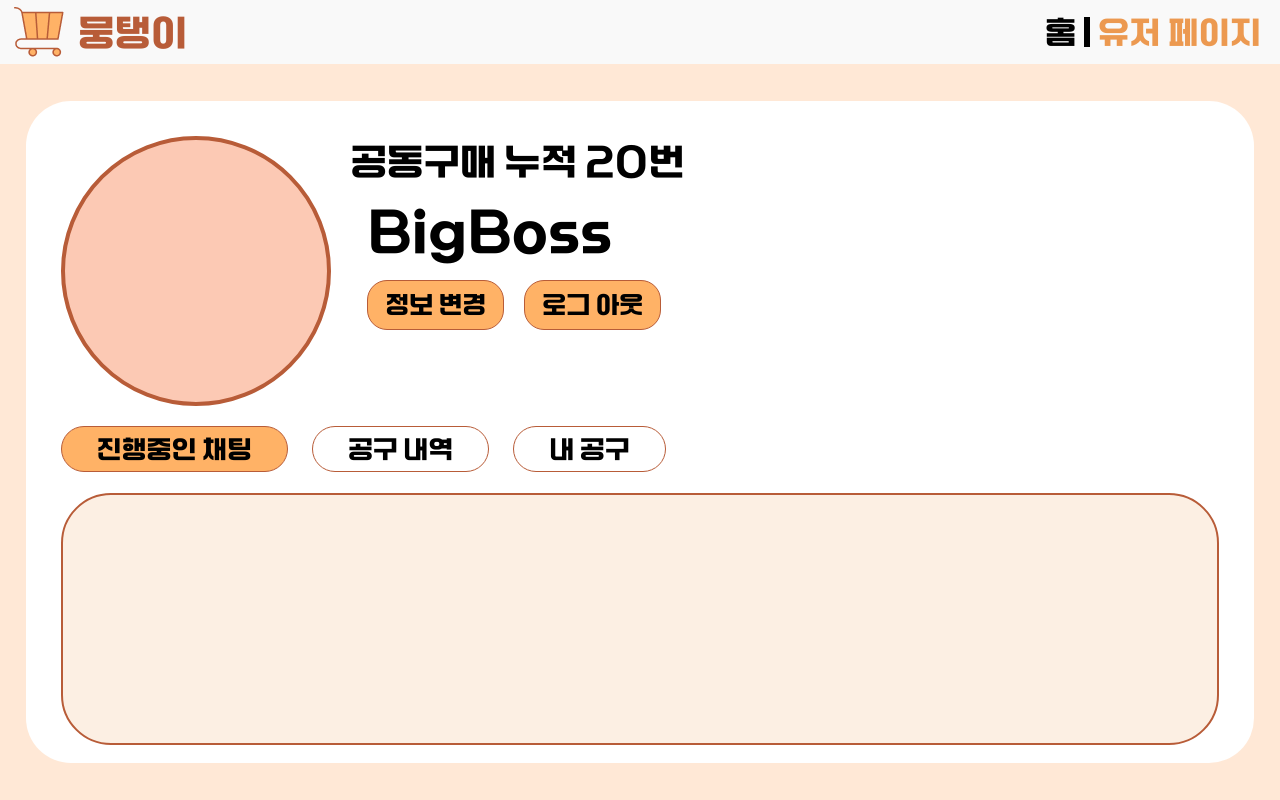
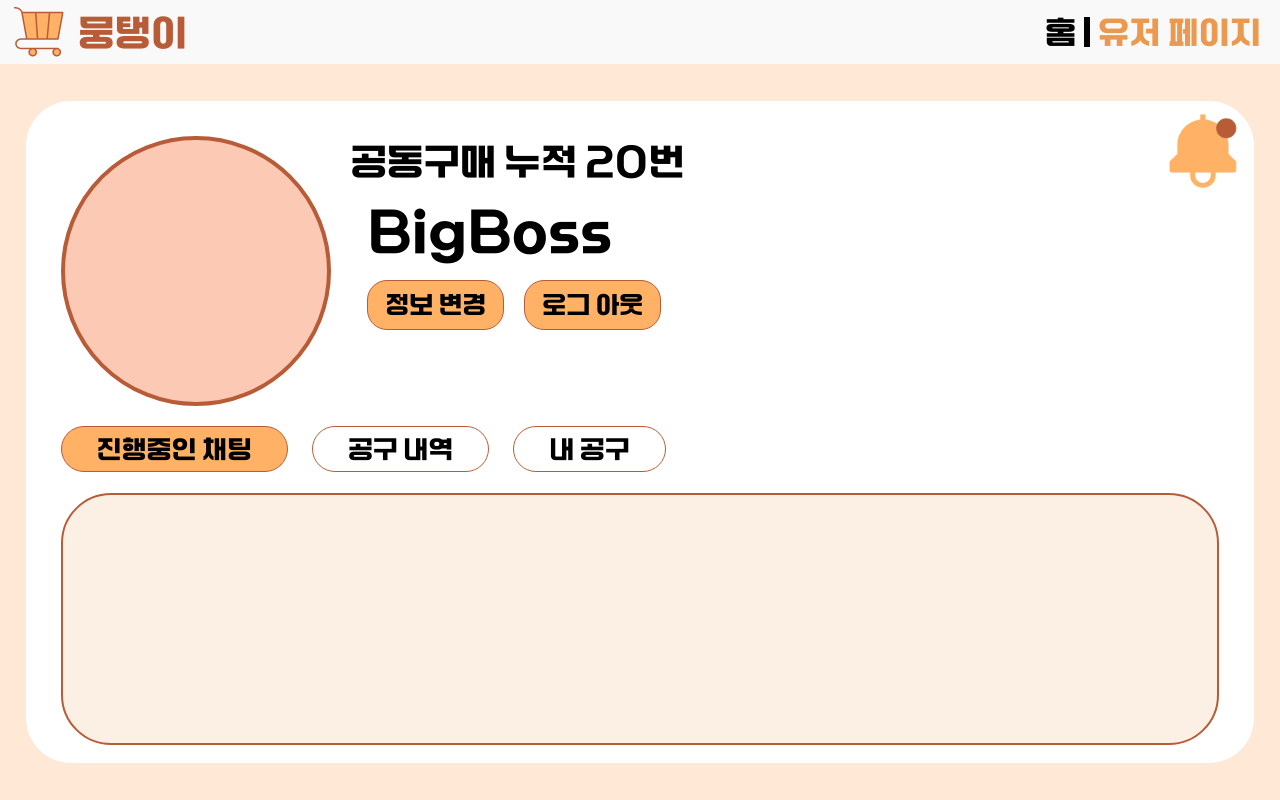
Before and after one commit to AP-1team/Frontend, a React (Vite) app in the folder bought-MTE/: page /userPage in a window 1280 px wide. Built offline with nearby package versions, Linux system fonts and the light colour scheme.

Commit message:
알람을 추가함

```diff
--- a/bought-MTE/index.html
+++ b/bought-MTE/index.html
@@ -1,5 +1,5 @@
 <!doctype html>
-<html lang="en">
+<html lang="ko">
   <head>
     <meta charset="UTF-8" />
     <link rel="icon" type="image/svg+xml" href="/moong.png" />
--- a/bought-MTE/src/App.css
+++ b/bought-MTE/src/App.css
@@ -491,6 +491,7 @@ body {
   background-color: white;
   border-radius: 45px;
   padding: 35px;
+  position: relative;
 }
 
 .userPage-userBox {
@@ -585,6 +586,14 @@ body {
   display: flex;
 }
 
+.userPage-bell {
+  position: absolute;
+  width: 5rem;
+  top: 10px;
+  right: 10px;
+  cursor: pointer;
+}
+
 /*LOC 영역 (LogOutConfirm)*/
 
 .LOC-container {
@@ -595,6 +604,7 @@ body {
   justify-content: center;
   align-items: center;
   background-color: rgba(0, 0, 0, 0.326);
+  z-index: 9999999999999;
 }
 
 .LOC-box {
@@ -969,3 +979,17 @@ body {
 #Upload-deadline {
   min-width: 40%;
 }
+
+/*alarm 영역*/
+
+.alarm-container {
+  position: absolute;
+  width: 25rem;
+  height: 32rem;
+  background-color: #FCEFE3;
+  border: 2px solid #B85C38;
+  position: absolute;
+  top: 10px;
+  right: 100px;
+  border-radius: 50px;
+}
--- a/bought-MTE/src/pages/UserPage.jsx
+++ b/bought-MTE/src/pages/UserPage.jsx
@@ -1,12 +1,16 @@
 import { useEffect, useState } from 'react'
 import { RiDeepseekFill } from 'react-icons/ri';
 import { BrowserRouter, Routes, Route, Link, Outlet, useNavigate } from 'react-router-dom';
+
+import bell from '../assets/bell.png'
+
 
 export default function UserPage() {
 
     const navigate = useNavigate();
 
     const [logOut, setLogout] = useState(false);
+    const [alarm, setAlarm] = useState(false);
     const [bottomChoice, setBottomChoice] = useState("continue");
 
     const [user, setUser] = useState(null);
@@ -42,6 +46,13 @@ export default function UserPage() {
             )}
             <div className='userPage-box'>
                 <div className='userPage-userBox'>
+                    <img src={bell} className='userPage-bell' onClick={()=>{
+                        setAlarm(alarm ? false : true)
+                    }}/>
+                    {alarm && (
+                        <Alarm/>
+                    )}
+
                     <div className='userPage-userProfile'>
 
                     </div>
@@ -98,3 +109,12 @@ function LogoutConfirm({logout, setLogout}) {
         </div>
     )
 }
+
+function Alarm({}) {
+
+    return (
+        <div className='alarm-container'>
+
+        </div>
+    )
+}
```
Also changed, not shown: bought-MTE/src/assets/bell.png (added).
